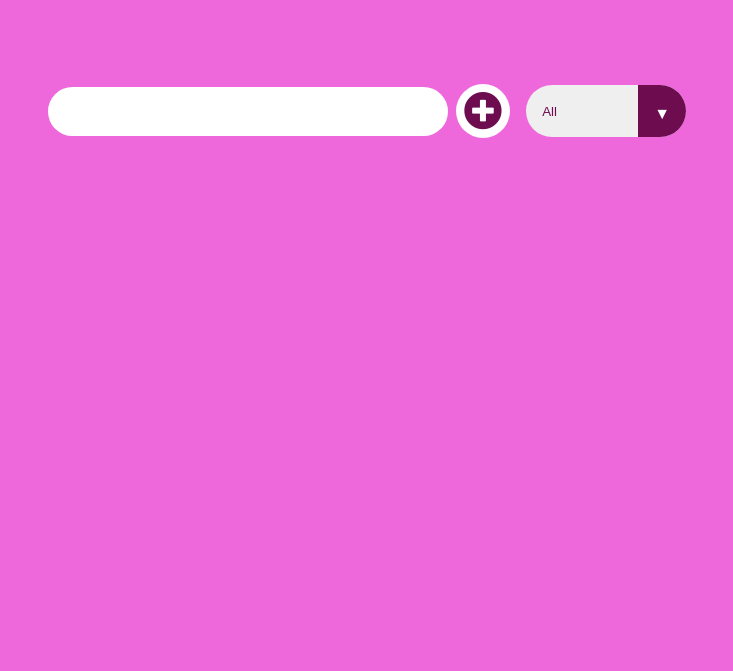
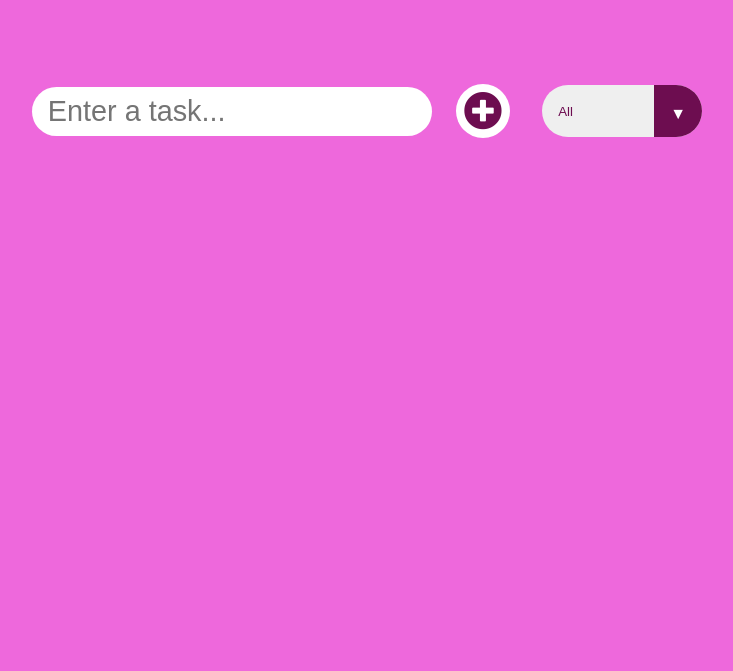
Before and after one commit to Suguna04/TODO, a plain HTML site: page index.html in a window 1280 px wide. Shown: the part 129-800 px from the top of the page, without its empty margins (265-998 px from the left). Drawn offline with Linux system fonts and the light colour scheme.

Commit message:
Update index.html

```diff
--- a/index.html
+++ b/index.html
@@ -4,20 +4,27 @@
   <meta charset="UTF-8">
   <meta http-equiv="X-UA-Compatible" content="IE=edge">
   <meta name="viewport" content="width=device-width, initial-scale=1.0">
+  <title>To Do List</title>
+
   <link rel="preconnect" href="https://fonts.googleapis.com">
   <link rel="preconnect" href="https://fonts.gstatic.com" crossorigin>
   <link href="https://fonts.googleapis.com/css2?family=Poppins&display=swap" rel="stylesheet">
-    <link rel="stylesheet" href="https://cdnjs.cloudflare.com/ajax/libs/font-awesome/5.15.3/css/all.min.css" integrity="sha512-iBBXm8fW90+nuLcSKlbmrPcLa0OT92xO1BIsZ+ywDWZCvqsWgccV3gFoRBv0z+8dLJgyAHIhR35VZc2oM/gI1w==" crossorigin="anonymous" referrerpolicy="no-referrer" />
+
+  <link rel="stylesheet" href="https://cdnjs.cloudflare.com/ajax/libs/font-awesome/5.15.3/css/all.min.css"
+    integrity="sha512-iBBXm8fW90+nuLcSKlbmrPcLa0OT92xO1BIsZ+ywDWZCvqsWgccV3gFoRBv0z+8dLJgyAHIhR35VZc2oM/gI1w=="
+    crossorigin="anonymous" referrerpolicy="no-referrer" />
+
   <link rel="stylesheet" href="style.css">
-    <title>To Do List</title>
 </head>
 <body>
 
   <header>
     <h1>My To Do List</h1>
   </header>
+
   <form action="">
-        <input type="text" class="todo-input">
+    <div style="display: flex; flex-wrap: wrap; gap: 1rem; justify-content: center; align-items: center;">
+      <input type="text" class="todo-input" placeholder="Enter a task...">
       <button class="todo-button" type="submit">
         <i class="fas fa-plus-circle fa-lg"></i>
       </button>
@@ -27,6 +34,7 @@
           <option value="completed">Completed</option>
           <option value="incomplete">Incomplete</option>
         </select>
+      </div>
     </div>
   </form>
 
```
Lines whose indentation alone changed are shown as unchanged.
